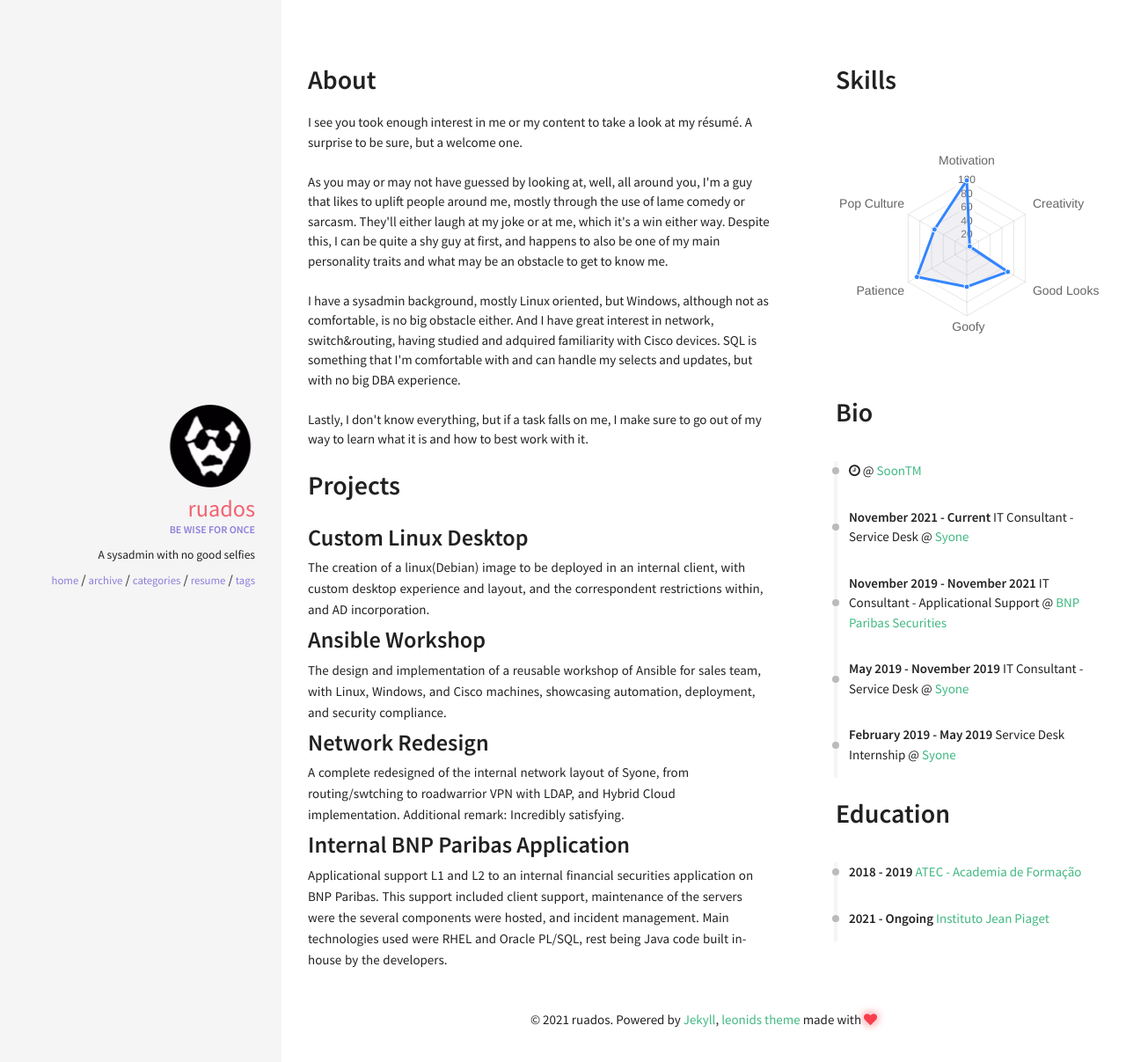
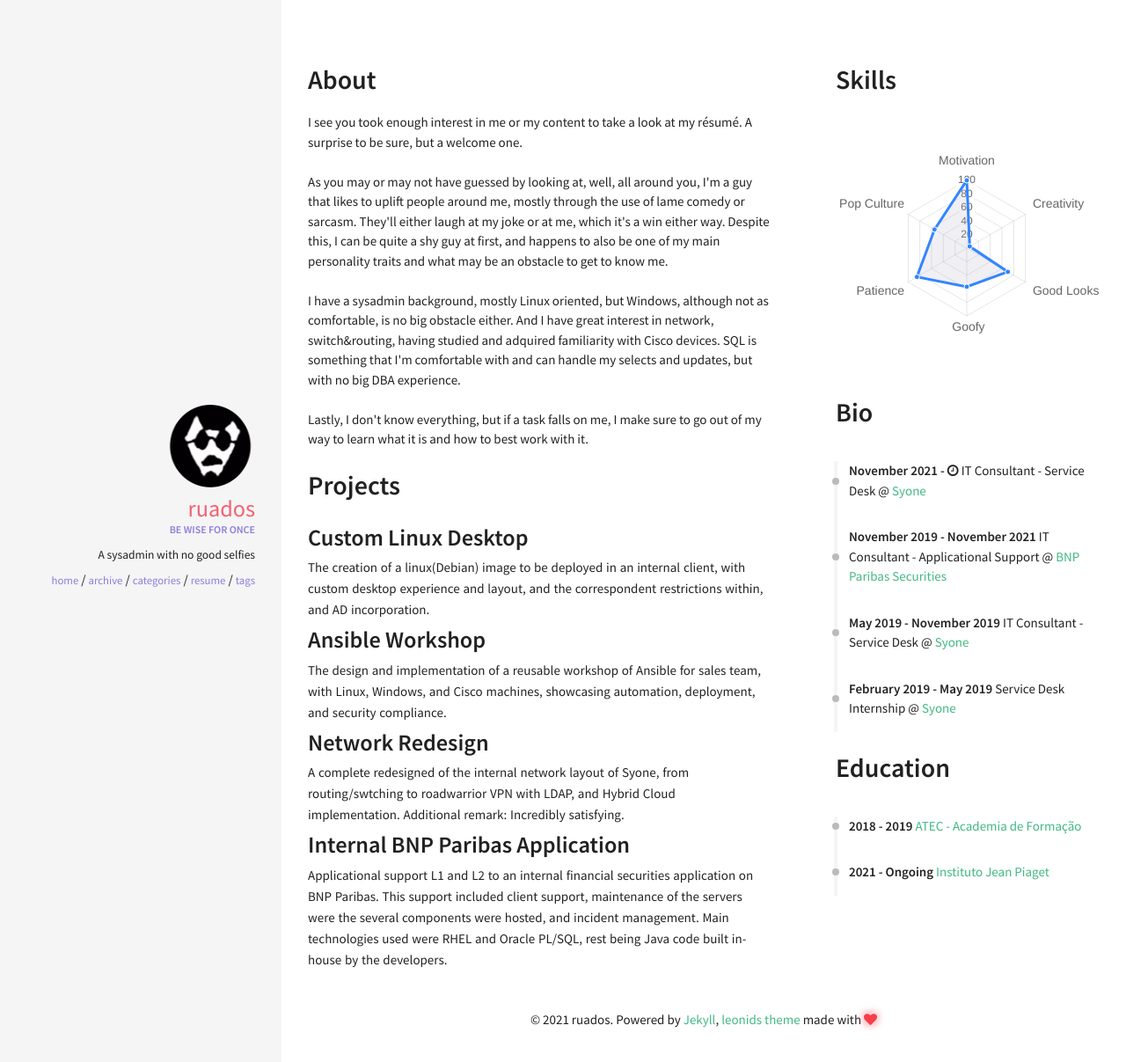
Before and after one commit to Ruados/ruados.github.io, a Jekyll site: the page built from resume.html, in a window 1280 px wide. Shown: the top 1207 px of the page at 88% size. Built offline with Jekyll 4.4.1, drawn with Linux system fonts in a browser that asks for light colours; nearby versions of some CDN libraries.

Commit message:
fix mistkae

```diff
--- a/_data/index/careers.yml
+++ b/_data/index/careers.yml
@@ -1,9 +1,6 @@
-- name: SoonTM
-  date: <i class="fa fa-clock-o" aria-hidden="true" title="Until Now"></i>
-
 - name: Syone
   link: https://www.syone.com/
-  date: November 2021 - Current
+  date: November 2021 - <i class="fa fa-clock-o" aria-hidden="true" title="Until Now"></i>
   job: IT Consultant - Service Desk
 
 - name: BNP Paribas Securities
```
